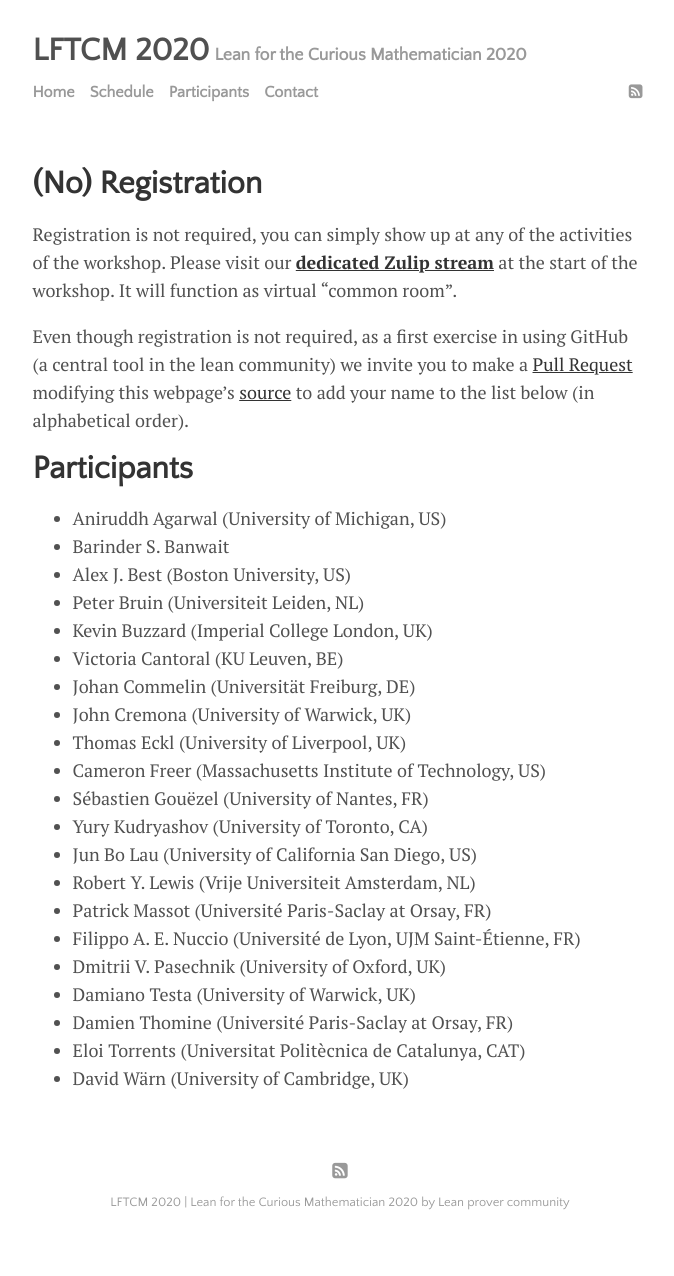
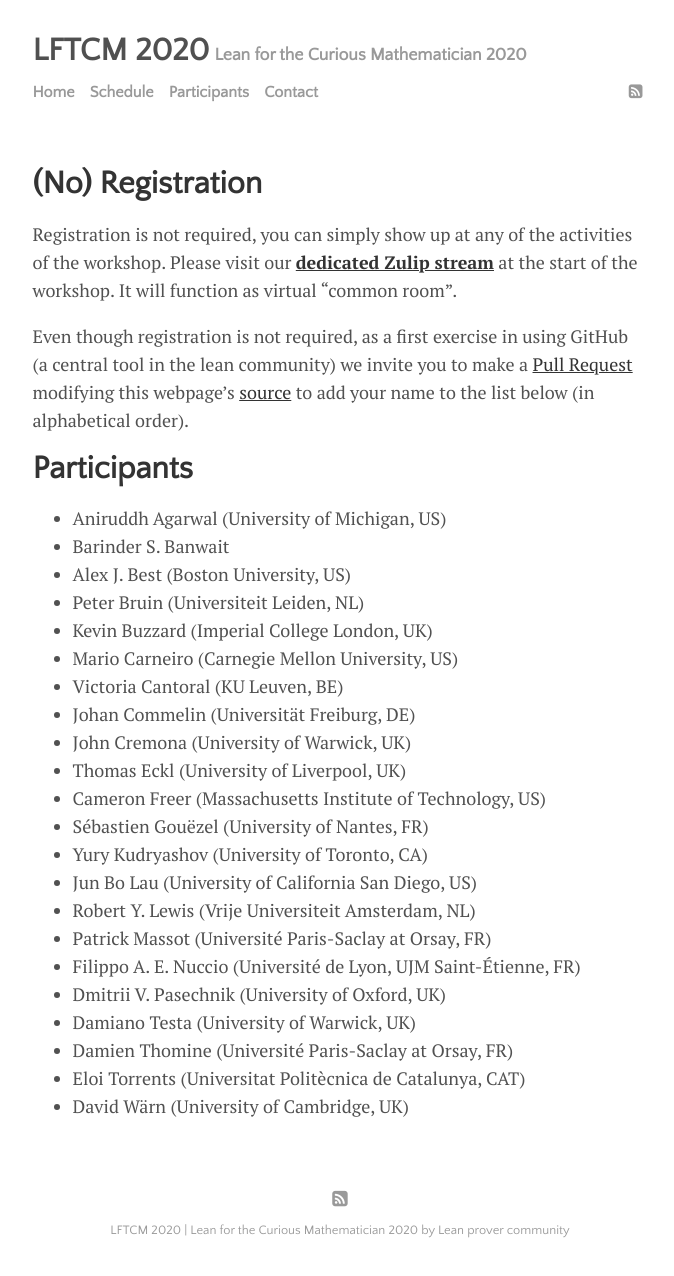
Before and after one commit to leanprover-community/lftcm2020, a Jekyll site: the page built from participants.md, in a window 1280 px wide. Shown: the whole page, without its empty margins (300-974 px from the left). Built offline with Jekyll 4.4.1, drawn with Linux system fonts in a browser that asks for light colours; before the commit the page ends 1248 px from its top, so only the background shows below that.

Commit message:
Update participants.md

```diff
--- a/participants.md
+++ b/participants.md
@@ -29,6 +29,7 @@ to add your name to the list below (in alphabetical order).
 * Alex J. Best (Boston University, US)
 * Peter Bruin (Universiteit Leiden, NL)
 * Kevin Buzzard (Imperial College London, UK)
+* Mario Carneiro (Carnegie Mellon University, US)
 * Victoria Cantoral (KU Leuven, BE)
 * Johan Commelin (Universität Freiburg, DE)
 * John Cremona (University of Warwick, UK)
```
